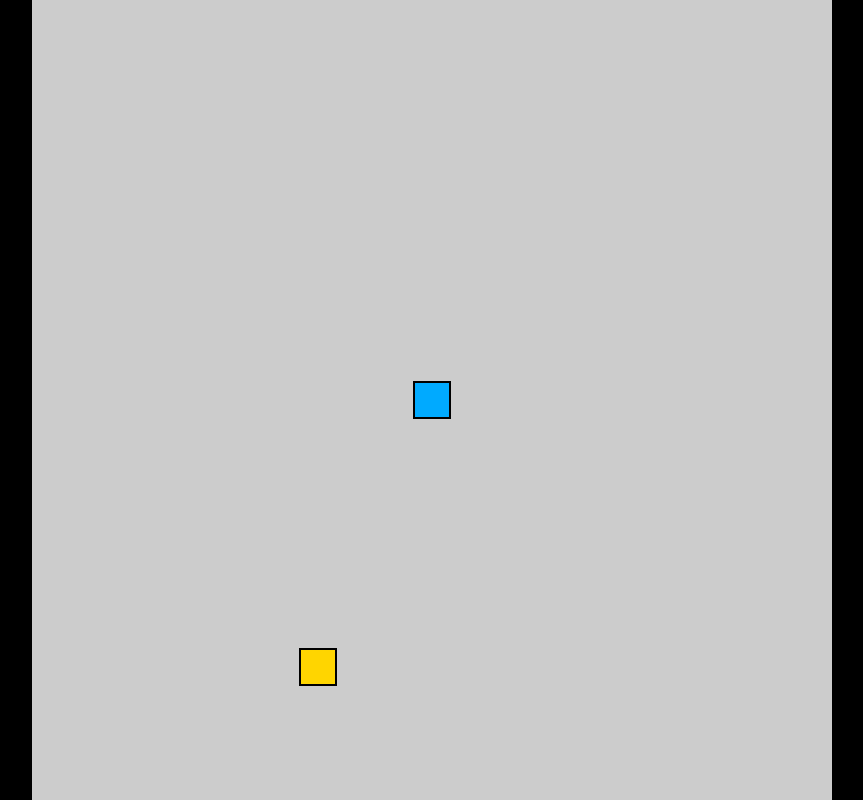
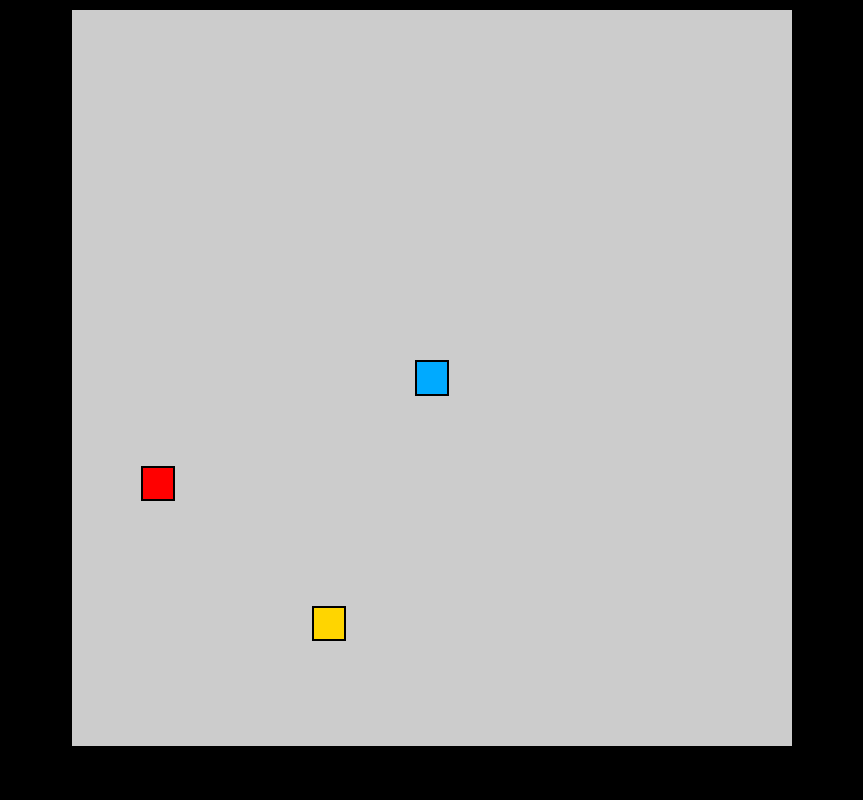
Before and after one commit to Ivanopolus21/Ultimate-Snake, a plain HTML site: page index.html in a window 1280 px wide. Shown: the whole page, without its empty margins (208-1071 px from the left). Drawn offline with Linux system fonts and the light colour scheme.

Commit message:
Adding Bad Apple to my game!

```diff
--- /dev/null
+++ b/badApple.js
@@ -0,0 +1,27 @@
+import { onSnake, speedDown } from './snake.js';
+import { randomGridPosition } from './grid.js';
+
+let apple = getRandomApplePosition();
+
+export const update = () => {
+  if (onSnake(apple)) {
+    apple = getRandomApplePosition();
+    speedDown(1);
+  }
+};
+
+export function draw (map) {
+  const appleElement = document.createElement('div');
+  appleElement.style.gridRowStart = apple.y;
+  appleElement.style.gridColumnStart = apple.x;
+  appleElement.classList.add('apple');
+  map.appendChild(appleElement);
+};
+
+function getRandomApplePosition() {
+  let newApplePosition;
+  while (newApplePosition == null || onSnake(newApplePosition)) {
+    newApplePosition = randomGridPosition();
+  }
+  return newApplePosition;
+}
--- a/game.js
+++ b/game.js
@@ -1,5 +1,6 @@
 import {update as updateSnake, draw as drawSnake, snakeSpeed, getSnakeHead, snakeIntersection} from './snake.js';
 import {update as updateBerry, draw as drawBerry} from './berry.js';
+import {update as updateApple, draw as drawApple} from './badApple.js';
 import { outsideGrid } from './grid.js';
 let lastRenderTime = 0;
 let gameOver = false;
@@ -31,6 +32,7 @@ window.requestAnimationFrame(loop)
 const update = () => {
 	updateSnake();
 	updateBerry();
+	updateApple();
 	checkDeath();
 };
 
@@ -38,6 +40,7 @@ const draw = () => {
 	gameMap.innerHTML = '';
 	drawSnake(map);
 	drawBerry(map);
+	drawApple(map);
 };
 
 const checkDeath = () => {
--- a/index.html
+++ b/index.html
@@ -7,19 +7,20 @@
     <title>Ultimate Snake</title>
     <style>
         body {
-            height: 100vh;
-            width: 100vw;
+            height: center;
+            width: center;
             display: flex;
             justify-content: center;
             align-items: center;
             margin: 0;
+            margin-top: 10px;
             background-color: black;
         }
 
         #gameMap {
             background-color: #CCC;
-            width: 100vmin;
-            height: 100vmin;
+            width: 90vmin;
+            height: 92vmin;
             display: grid;
             grid-template-rows: repeat(21, 1fr);
             grid-template-columns: repeat(21, 1fr);
@@ -34,8 +35,14 @@
             background-color: hsl(50, 100%, 50%);
             border: .25vmin solid black;
         }
+
+        .apple {
+            background-color: hsl(0, 100%, 50%);
+            border: .25vmin solid black;
+        }
+
     </style>
-    <script src = "game.js" defer type = "module"> </script>
+    <script src = "game.js" defer type = "module"></script>
 </head>
 <body>
     <div id = "gameMap"> </div>
```
